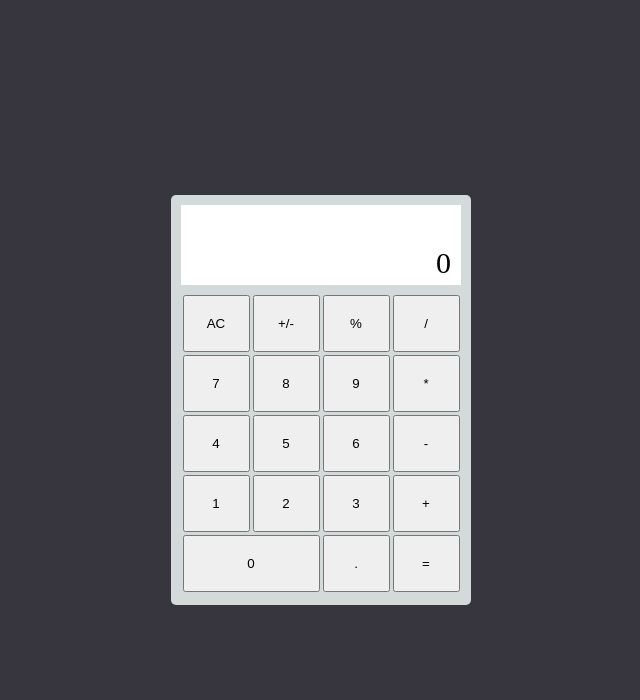
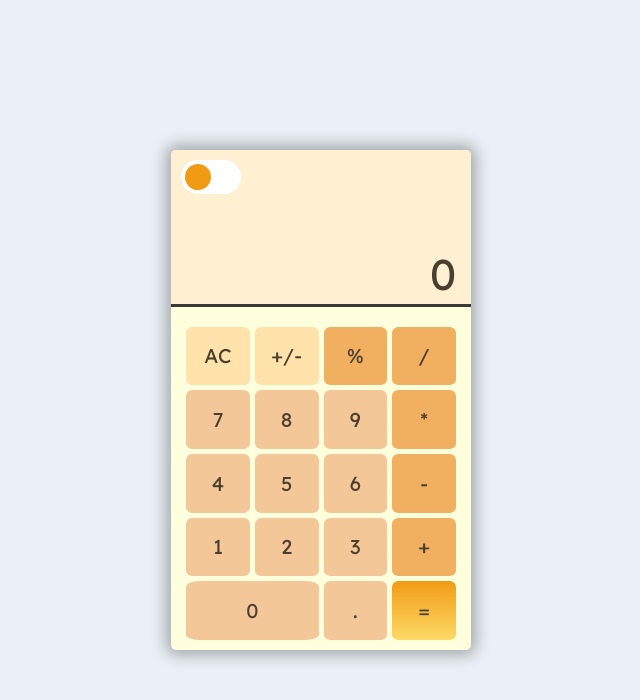
Before and after one commit to Gorgisius/calculator, a plain HTML site: page index.html in a window 1280 px wide. Shown: the whole page, without its empty margins (319-959 px from the left). Drawn offline with Linux system fonts and the light colour scheme.

Commit message:
Add features and themes

```diff
--- a/index.html
+++ b/index.html
@@ -5,10 +5,20 @@
     <meta name="viewport" content="width=device-width, initial-scale=1.0">
     <title>My Calculator</title>
     <link rel="stylesheet" href="styles.css">
+    <link rel="preconnect" href="https://fonts.googleapis.com">
+    <link rel="preconnect" href="https://fonts.gstatic.com" crossorigin>
+    <link href="https://fonts.googleapis.com/css2?family=Lexend:wght@100..900&display=swap" rel="stylesheet">
 </head>
 <body>
     <div class="calculator">
         <div class="screen">
+            <div class="switch-theme">
+                <label class="switch">
+                    <input type="checkbox" id="theme-toggle">
+                    <span class="slider round"></span>
+                </label>
+            </div>
+            <p id="display2"></p>
             <p id="display">0</p>
         </div>
         <div class="buttons">
@@ -30,7 +40,7 @@
             <button data-tipo="operacion" data-accion="suma" id="sumar">+</button>
             <button data-tipo="numero" data-valor="0" id="zero">0</button>
             <button data-tipo="numero" data-valor="." id="punto">.</button>
-            <button data-tipo="especial" data-accion="resultado" id="igual">=</button>
+            <button class="gradiente" data-tipo="especial" data-accion="resultado" id="igual">=</button>
         </div>
     </div>
 </body>
--- a/script.js
+++ b/script.js
@@ -1,6 +1,7 @@
 const display = document.getElementById("display");
 const botones = document.querySelectorAll("button");
 const operadores = ["+", "-", "/", "*", "%"];
+const toggleTheme = document.getElementById("theme-toggle");
 
 // Botones
 const igual = document.getElementById("igual");
@@ -31,7 +32,15 @@ let lastResult = 0;
 
 // Function to update display
 function updateDisplay() {
-    display.innerText = first_num + current_operator + second_num;
+    let second_num_parsed;
+    let first_num_parsed = parseFloat(first_num).toLocaleString('en-US', {maximumFractionDigits: 6});
+    if (second_num === "") { // Si no hay second_num, no hay parseo
+        second_num_parsed = "";
+    } else {
+        second_num_parsed = parseFloat(second_num).toLocaleString('en-US', {maximumFractionDigits: 6});
+    }
+    let formatted_result = first_num_parsed + current_operator + second_num_parsed;
+    display.innerText = formatted_result;
 }
 
 function result() {
@@ -43,7 +52,7 @@ function result() {
     updateDisplay();
 }
 
-// Link keys to
+// Link keys to buttons
 document.addEventListener("keydown", function(e) {
     const pressedKey = e.key;
     if (pressedKey === "Enter"){
@@ -103,11 +112,11 @@ botones.forEach(boton => {
                 return; // Evitar agregar ceros a la izquierda en el primer numero
             }
             // Si es first_num
-            if (!after) {
+            if (!after && first_num.length < 10) { //Limitar a 10 digitos
                 first_num += boton.dataset.valor;
                 updateDisplay();
             // Si es second_num
-            } else {
+            } else if (after && second_num.length < 10) { //Limitar a 10 digitos
                 second_num += boton.dataset.valor;
                 updateDisplay();
             }
@@ -143,20 +152,26 @@ botones.forEach(boton => {
             }
             // Invertir signo
             if (boton.dataset.accion === "invertir") {
-                if (!after) {
-                    if (first_num.includes("-")){
+                // Si en el primer numero
+                if (!after && first_num !== "") {
+                    // Si ya es negativo
+                    if (first_num.includes("-")){ // Quitar signo negativo
                         first_num = first_num.slice(1);
                         updateDisplay();
                     } else {
-                        first_num = "-" + first_num;
+                    // Si no es negativo
+                        first_num = "-" + first_num; // Agregar signo negativo
                         updateDisplay();
                     }
-                } else {
-                    if (second_num.includes("-")){
+                // Si en el segundo numero
+                } else if (after){
+                    // Si ya es negativo
+                    if (second_num.includes("-")){ // Quitar signo negativo
                         second_num = second_num.slice(1);
                         updateDisplay();
+                    // Si no es negativo
                     } else {
-                        second_num = "-" + second_num;
+                        second_num = "-" + second_num; // Agregar signo negativo
                         updateDisplay();
                     }
                 }
@@ -164,3 +179,16 @@ botones.forEach(boton => {
         }
     });
 });
+
+toggleTheme.addEventListener("click", () => {
+    document.body.classList.toggle("dark-theme");
+    if (document.body.classList.contains("dark-theme")) {
+        localStorage.setItem("theme", "dark");
+    } else {
+        localStorage.setItem("theme", "light");
+    }
+});
+
+if(localStorage.getItem("theme") === "dark") {
+    document.body.classList.add("dark-theme");
+}
--- a/styles.css
+++ b/styles.css
@@ -1,78 +1,222 @@
 :root {
-    --tono1: #37353E;
-    --tono2: #44444E;
-    --tono3: #715A5A;
-    --tono4: #D3DAD9;
+    --light-background: #eaf0f5;
+    --papaya-whip: #FFF0D2ff;
+    --taupe: #4A3F2Fff;
+    --light-yellow: #FFFFDDff;
+    --peach-yellow: #FFE3AAFF;
+    --sunset: #F3C797ff;
+    --earth-yellow: #F1AF60ff;
+    --gradient-light-start: #F19B15;
+    --gradient-light-end: #FDDA67;
+    --border: #383934;
+    --secondary-text: #a39b8e;
+    --shadow: rgba(0, 0, 0, 0.3);
+}
+.dark-theme {
+    --light-background: #0e0f0f;
+    --papaya-whip: #1b1c1e;
+    --taupe: #e7e5e2;
+    --light-yellow: #252628;
+    --peach-yellow: #847d6a;
+    --sunset: #533d28;
+    --earth-yellow: #f1af60;
+    --border: #d5d5d5;
+    --secondary-text: #605c56;
+    --shadow: rgba(0, 0, 0, 0.7);
 }
 
+button[data-tipo="numero"] {
+    background-color: var(--sunset);
+}
+button[data-tipo="especial"] {
+    background-color: var(--peach-yellow);
+}
+button[data-tipo="operacion"]{
+    background-color: var(--earth-yellow);
+}
+.gradiente{
+    background: linear-gradient(to bottom, var(--gradient-light-start), var(--gradient-light-end));
+}
 body {
+    font-family: Lexend;
+    color: var(--taupe);
     margin: 0;
     padding: 0;
     box-sizing: border-box; /* Or apply to all elements with * */
-    background-color: var(--tono1);
 
     display: flex;
     justify-content: center;
     align-items: center;
     margin: 0;
     min-height: 100vh;
+
+    background-color: var(--light-background);
 }
-
 /* Optional: More comprehensive reset for common elements */
 h1, h2, h3, h4, h5, h6, p, ul, ol, li, blockquote {
     margin: 0;
     padding: 0;
 }
-
 ul, ol {
     list-style: none; /* Removes default list markers */
 }
-
 a {
     text-decoration: none; /* Removes default underline from links */
     color: inherit; /* Inherits color from parent */
 }
 
 .calculator{
-    background: var(--tono4);
-    height: 410px;
+    box-shadow: 0px 0px 15px 5px var(--shadow);
+    background: var(--light-yellow);
+    height: 500px;
+    width: 300px;
     border-radius: 5px;
 
     display: grid;
-    grid-template-rows: 100px 250px;
-    grid-template-columns: 300px;
+    grid-template-rows: 1fr 2fr;
+    grid-template-columns: 1fr;
 }
 
 .screen{
-    display: flex;
-    justify-content: end;
+    display: grid;
+    grid-template-rows: 1fr 1fr;
+    grid-template-columns: 1fr 2fr;
 
-    padding: 5px 10px;
-    margin: 10px;
+    margin-bottom: 10px;
     grid-row: 1/2;
     grid-column: 1/2;
-    background: white;
+    background: var(--papaya-whip);
+    border-radius: 5px 5px 0 0;
+    border-bottom: 3px solid var(--border);
 }
 
+.switch-theme{
+    grid-row: 1/2;
+    grid-column: 1/2;
+
+    display: flex;
+    justify-content: start;
+    align-items: start;
+    margin: 10px;
+}
 #display {
-    align-self: flex-end;
-    font-size: 30px;
-    white-space: pre;
+    font-size: 43px;
+    margin-bottom: 3px;
+
+    grid-row: 2/3;
+    grid-column: 1/3;
+
+    display: flex;
+    justify-content: flex-end;
+    align-items: end;
+    margin-right: 15px;
+}
+#display2{
+    font-size: 25px;
+    color: var(--secondary-text);
+
+    grid-row: 1/2;
+    grid-column: 2/3;
+
+    display: flex;
+    justify-content: flex-end;
+    align-items: end;
+    margin-right: 15px;
 }
 
 .buttons {
-    height: 300px;
-    margin: 0 auto;
+    margin: 0 5px;
+    display: grid;
     grid-row: 2/3;
     grid-column: 1/2;
-
-    display: grid;
-    grid-template-rows: repeat(5, 57px);
-    grid-template-columns: repeat(4, 67px);
-    gap: 3px;
+    grid-template-rows: repeat(5, 1fr);
+    grid-template-columns: repeat(4, 1fr);
+    gap: 5px;
+    padding: 10px;
 }
 
 #zero {
     grid-row: span 1;
     grid-column: span 2;
 }
+
+button{
+    font-weight: 400;
+    font-size: 20px;
+    font-family: Lexend;
+    border: none;
+    border-radius: 10%;
+    color: var(--taupe);
+}
+
+button:hover {
+    filter: brightness(0.9);
+    cursor: pointer;
+}
+button:active{
+    transform: scale(0.95);
+}
+
+ /* CSS for the toggle switch */
+ /* The switch - the box around the slider */
+.switch {
+  position: relative;
+  display: inline-block;
+  width: 60px;
+  height: 34px;
+}
+
+/* Hide default HTML checkbox */
+.switch input {
+  opacity: 0;
+  width: 0;
+  height: 0;
+}
+
+/* The slider */
+.slider {
+  position: absolute;
+  cursor: pointer;
+  top: 0;
+  left: 0;
+  right: 0;
+  bottom: 0;
+  background-color: #ffffff;
+  -webkit-transition: .4s;
+  transition: .4s;
+}
+
+.slider:before {
+  position: absolute;
+  content: "";
+  height: 26px;
+  width: 26px;
+  left: 4px;
+  bottom: 4px;
+  background-color: var(--gradient-light-start);
+  -webkit-transition: .4s;
+  transition: .4s;
+}
+
+/* input:checked + .slider {
+  background-color: #2196F3;
+} */
+
+/* input:focus + .slider {
+  box-shadow: 0 0 1px #2196F3;
+} */
+
+input:checked + .slider:before {
+  -webkit-transform: translateX(26px);
+  -ms-transform: translateX(26px);
+  transform: translateX(26px);
+}
+
+/* Rounded sliders */
+.slider.round {
+  border-radius: 34px;
+}
+
+.slider.round:before {
+  border-radius: 50%;
+}
```
